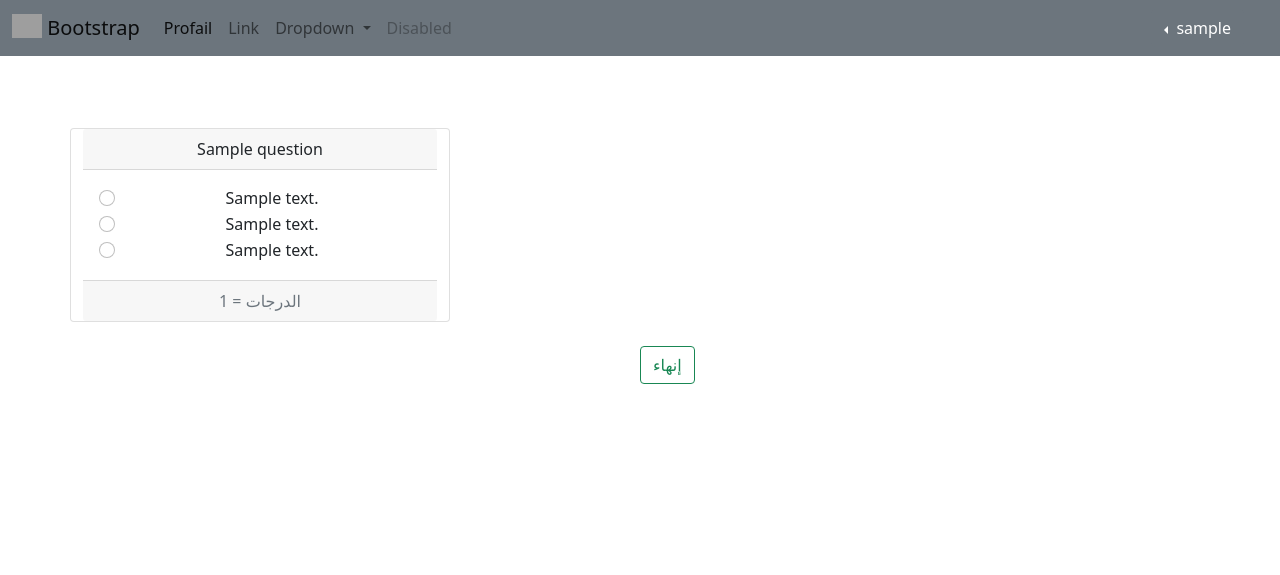
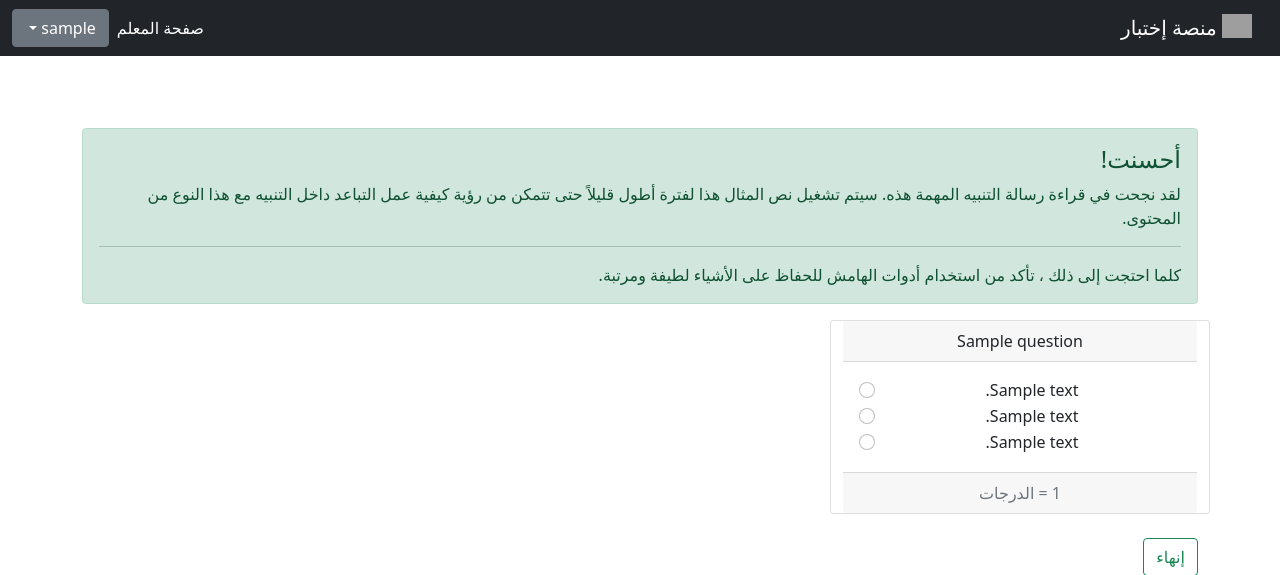
Before and after one commit to zinon-software/minasa, a Django app: page /examination_room/1/room_id/1 in a window 1280 px wide. Shown: the top 575 px of the page. Run offline with Django 3.2, Linux system fonts and the light colour scheme; a user stored in the database is signed in; tables that the repository leaves empty hold one stand-in row (values such as "Sample post"); grey boxes are pictures that could not be loaded.

Commit message:
update html

```diff
--- a/templates/base.html
+++ b/templates/base.html
@@ -1,10 +1,11 @@
 <!doctype html>
-<html lang="ar">
+<html lang="ar" dir="rtl">
   <head>
-    <!-- Required meta tags -->
     <meta charset="utf-8">
     <meta name="viewport" content="width=device-width, initial-scale=1">
-
+    <meta name="description" content="">
+    <meta name="author" content="Mark Otto, Jacob Thornton, and Bootstrap contributors">
+    <meta name="generator" content="Hugo 0.82.0">
     <!-- Bootstrap CSS -->
     <link href="https://cdn.jsdelivr.net/npm/bootstrap@5.0.0-beta3/dist/css/bootstrap.min.css" rel="stylesheet" integrity="sha384-eOJMYsd53ii+scO/bJGFsiCZc+5NDVN2yr8+0RDqr0Ql0h+rP48ckxlpbzKgwra6" crossorigin="anonymous">
 
@@ -14,11 +15,11 @@
   </head>
 
   <body>
-    <nav class="navbar navbar-expand-lg navbar-light bg-secondary">
+    <nav class="navbar navbar-expand-lg navbar-dark bg-dark">
         <div class="container-fluid">
           <a class="navbar-brand" href="{% url 'index' %}">
             <img src="https://cdn0.iconfinder.com/data/icons/social-networks-and-media-flat-icons/136/Social_Media_Socialmedia_network_share_socialnetwork_network-22-512.png" alt="" width="30" height="24" class="d-inline-block align-text-top">
-            Bootstrap
+            منصة إختبار
           </a>
           <button class="navbar-toggler" type="button" data-bs-toggle="collapse" data-bs-target="#navbarSupportedContent" aria-controls="navbarSupportedContent" aria-expanded="false" aria-label="Toggle navigation">
             <span class="navbar-toggler-icon"></span>
@@ -27,45 +28,27 @@
             <ul class="navbar-nav me-auto mb-2 mb-lg-0">
               {% if user.is_authenticated %}
               <li class="nav-item">
-                <a class="nav-link active" aria-current="page" href="{% url 'teacher' %}">Profail</a>
-              </li>
-              <li class="nav-item">
-                <a class="nav-link" href="#">Link</a>
-              </li>
-              <li class="nav-item dropdown">
-                <a class="nav-link dropdown-toggle" href="#" id="navbarDropdown" role="button" data-bs-toggle="dropdown" aria-expanded="false">
-                  Dropdown
-                </a>
-                <ul class="dropdown-menu" aria-labelledby="navbarDropdown">
-                  <li><a class="dropdown-item" href="#">Action</a></li>
-                  <li><a class="dropdown-item" href="#">Another action</a></li>
-                  <li><hr class="dropdown-divider"></li>
-                  <li><a class="dropdown-item" href="#">Something else here</a></li>
-                </ul>
-              </li>
-              <li class="nav-item">
-                <a class="nav-link disabled" href="#" tabindex="-1" aria-disabled="true">Disabled</a>
+                <a class="nav-link active" aria-current="page" href="{% url 'teacher' %}">صفحة المعلم</a>
               </li>
               {% endif %}
             </ul>
             {% if user.is_authenticated %}
                 <!-- Default dropstart button -->
-                <div class="btn-group dropstart me-4">
-                    <button type="button" class="btn btn-secondary dropdown-toggle" data-bs-toggle="dropdown" aria-expanded="false">
+                <div class="dropdown">
+                  <button class="btn btn-secondary dropdown-toggle" type="button" id="dropdownMenuButton1" data-bs-toggle="dropdown" aria-expanded="false">
                     {{user.username}}
-                    </button>
-                    <ul class="dropdown-menu">
-                    <!-- Dropdown menu links -->
+                  </button>
+                  <ul class="dropdown-menu" aria-labelledby="dropdownMenuButton1">
                     <li><a class="dropdown-item" href="{% url 'my_account' %}">My account</a></li>
                     <li><a class="dropdown-item" href="{% url 'password_change' %}">Change password</a></li>
                     <li><hr class="dropdown-divider"></li>
                     <li><a class="dropdown-item" href="{% url 'logout' %}">Log out</a></li>
-                    </ul>
+                  </ul>
                 </div>
             {% else %}
                 <!-- <button type="button" class="btn btn-success me-4">Singin</button> -->
                 <!-- Button trigger modal -->
-                  <button type="button" class="btn btn-primary" data-bs-toggle="modal" data-bs-target="#staticBackdrop1">
+                  <button type="button" class="btn btn-outline-success" data-bs-toggle="modal" data-bs-target="#staticBackdrop1">
                     التسجيل  كمعلم
                   </button>
 
@@ -74,8 +57,8 @@
                     <div class="modal-dialog modal-xl">
                       <div class="modal-content">
                         <div class="modal-header">
-                          <h5 class="modal-title" id="staticBackdropLabel">التسعير</h5>
-                          <button type="button" class="btn-close" data-bs-dismiss="modal" aria-label="Close"></button>
+                          <h5 class="modal-title" id="staticBackdropLabel">بقات الاشتراك </h5>
+                          <button type="button" class="btn-close m-1" data-bs-dismiss="modal" aria-label="Close"></button>
                         </div>
                         <div class="modal-body">
                           <style type="text/css">
--- a/templates/main/examination_room.html
+++ b/templates/main/examination_room.html
@@ -2,6 +2,15 @@
 
 {% block content %}
 
+
+<div class="bd-example">
+  <div class="alert alert-success" role="alert">
+    <h4 class="alert-heading">أحسنت!</h4>
+    <p>لقد نجحت في قراءة رسالة التنبيه المهمة هذه. سيتم تشغيل نص المثال هذا لفترة أطول قليلاً حتى تتمكن من رؤية كيفية عمل التباعد داخل التنبيه مع هذا النوع من المحتوى.</p>
+    <hr>
+    <p class="mb-0">كلما احتجت إلى ذلك ، تأكد من استخدام أدوات الهامش للحفاظ على الأشياء لطيفة ومرتبة.</p>
+  </div>
+</div>
 
 <form method="Post">
   {% csrf_token %}
--- a/templates/main/index.html
+++ b/templates/main/index.html
@@ -29,14 +29,14 @@
           <div class="modal-content">
             <div class="modal-header">
               <h5 class="modal-title" id="staticBackdropLabel">تسجيل الدخوال إلى قاعة الامتحان</h5>
-              <button type="button" class="btn-close" data-bs-dismiss="modal" aria-label="Close"></button>
+              <button type="button" class="btn-close m-1" data-bs-dismiss="modal" aria-label="Close"></button>
             </div>
             <form method="POST" novalidate>
               {% csrf_token %}
               <div class="modal-body">
                 <div class="row g-3 align-items-center">
                   <div class="col-auto">
-                    <label for="inputPassword6" class="col-form-label">Id Teacher</label>
+                    <label for="inputPassword6" class="col-form-label">معرف المعلم : Id Teacher</label>
                   </div>
                   <div class="col-auto">
                     <input type="number" name="teacher_id" id="inputPassword6" class="form-control" aria-describedby="passwordHelpInline">
@@ -46,7 +46,7 @@
               <div class="modal-body">
                 <div class="row g-3 align-items-center">
                   <div class="col-auto">
-                    <label for="inputPassword6" class="col-form-label">Id Examination Room </label>
+                    <label for="inputPassword6" class="col-form-label">معرف قاعة الامتحان  : Id Room </label>
                   </div>
                   <div class="col-auto">
                     <input type="number" name="room_id" id="inputPassword6" class="form-control" aria-describedby="passwordHelpInline">
```
Also changed, not shown: templates/teacher/teacher.html (+6 -6 lines).
